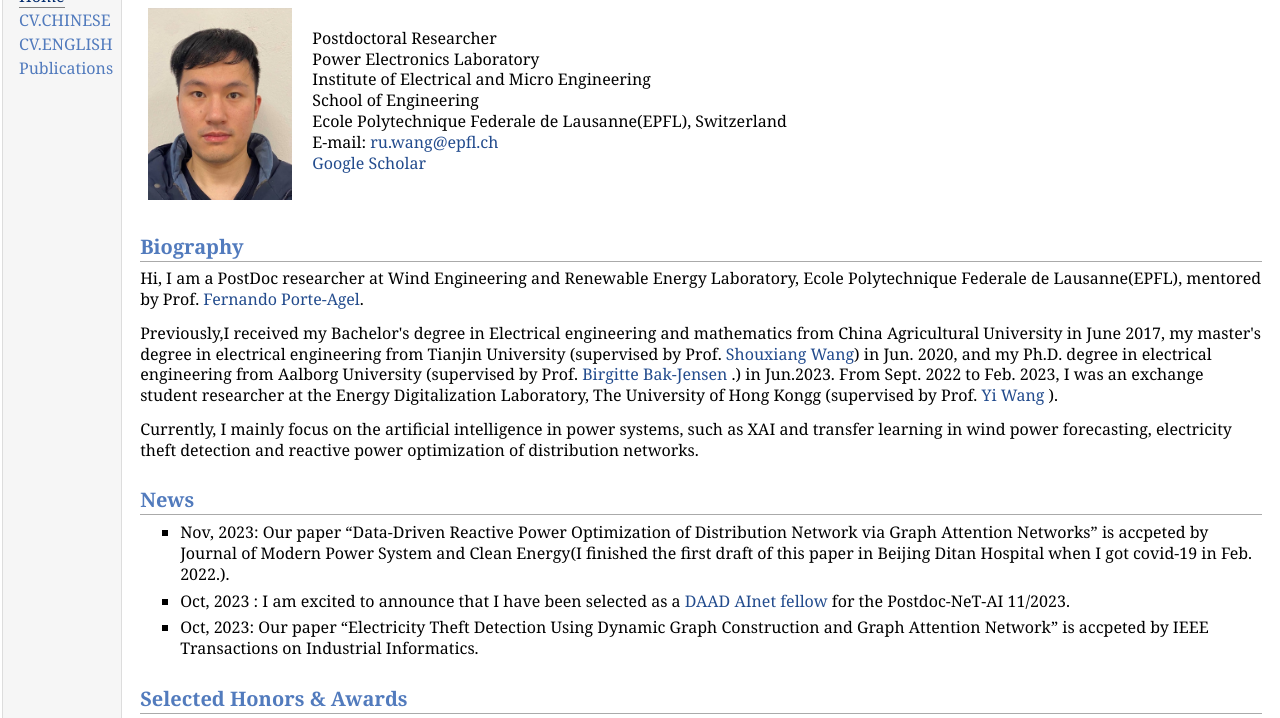
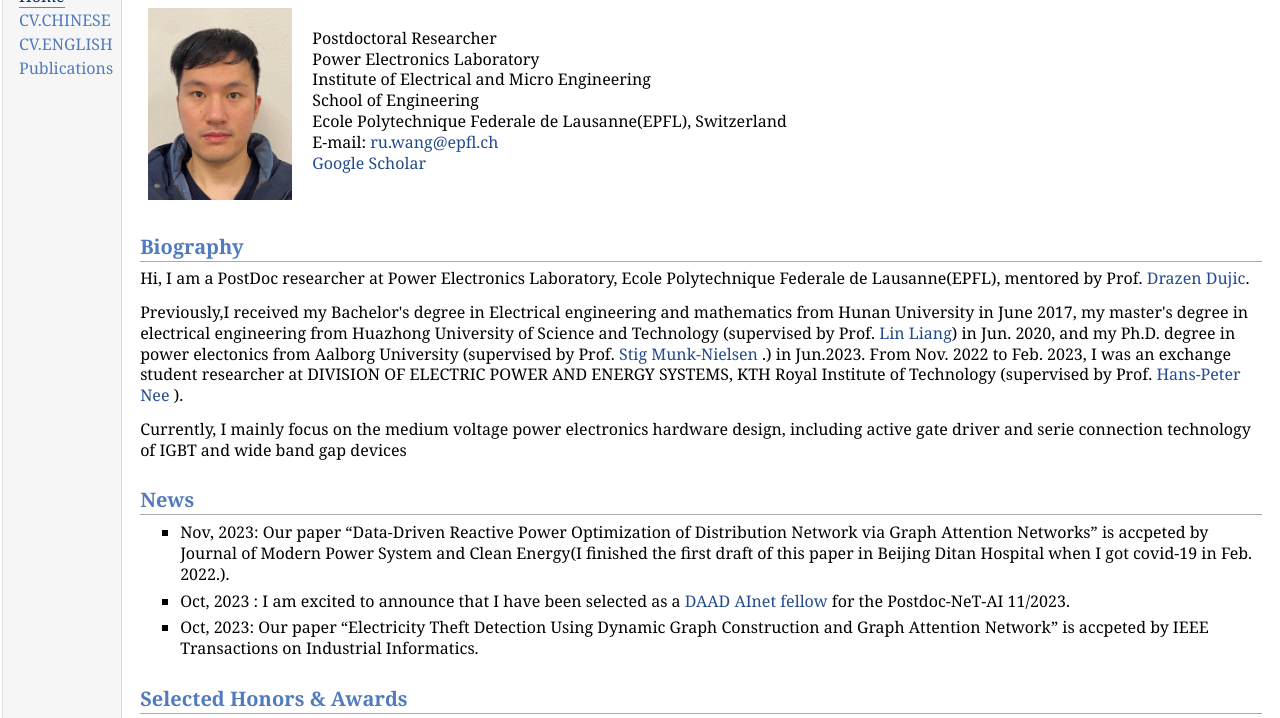
Before and after one commit to RuiwangPE/RuiwagPE.github.io, a plain HTML site: page index.html in a window 1280 px wide. Shown: the part 68-786 px from the top of the page. Drawn offline with Linux system fonts and the light colour scheme.

Commit message:
Update index.html

```diff
--- a/index.html
+++ b/index.html
@@ -28,10 +28,11 @@ E-mail: <a href="mailto:wenlong.liao@epfl.ch">ru.wang@epfl.ch</a>   <br />
 <a href="https://scholar.google.com/citations?user=d-Q2MMsAAAAJ">Google Scholar </a> <br /></p>
 </td></tr></table>
 <h2>Biography</h2>
-<p>Hi, I am a PostDoc researcher at Wind Engineering and Renewable Energy Laboratory, Ecole Polytechnique Federale de Lausanne(EPFL), mentored by Prof.  <a href="https://people.epfl.ch/fernando.porte-agel?lang=en">Fernando Porte-Agel</a>.</p>
-<p> Previously,I received my Bachelor's degree in Electrical engineering and mathematics from China Agricultural University in June 2017, my master's degree in electrical engineering from Tianjin University (supervised by Prof.  <a href="http://seea.tju.edu.cn/info/1012/2171.htm">Shouxiang Wang</a>) in Jun. 2020, and my Ph.D. degree in electrical engineering from Aalborg University (supervised by Prof.  <a href="https://vbn.aau.dk/en/persons/104410">Birgitte Bak-Jensen </a>.) in Jun.2023. From Sept. 2022 to Feb. 2023, I was an exchange student researcher at the Energy Digitalization Laboratory, The University of Hong Kongg (supervised by Prof.  <a href="http://www.eeyiwang.com/">Yi Wang </a>).  </p>
+<p>Hi, I am a PostDoc researcher at Power Electronics Laboratory, Ecole Polytechnique Federale de Lausanne(EPFL), mentored by Prof.  <a href="https://people.epfl.ch/drazen.dujic">Drazen Dujic</a>.</p>
+<p> Previously,I received my Bachelor's degree in Electrical engineering and mathematics from Hunan University in June 2017, my master's degree in electrical engineering from Huazhong University of Science and Technology (supervised by Prof.  <a href="http://faculty.hust.edu.cn/lianglin1/zh_EN/index.htm">Lin Liang</a>) in Jun. 2020, and my Ph.D. degree in power electonics from Aalborg University (supervised by Prof.  <a href="https://vbn.aau.dk/en/persons/105779">Stig Munk-Nielsen </a>.) in Jun.2023. From Nov. 2022 to Feb. 2023, I was an exchange student researcher at DIVISION OF ELECTRIC POWER AND ENERGY SYSTEMS, KTH Royal Institute of Technology
+ (supervised by Prof.  <a href="https://www.kth.se/profile/hansi/">Hans-Peter Nee </a>).  </p>
 
-<p>Currently, I mainly focus on the artificial intelligence in power systems, such as XAI and transfer learning in wind power forecasting, electricity theft detection and reactive power optimization of distribution networks.</p>
+<p>Currently, I mainly focus on the medium voltage power electronics hardware design, including active gate driver and serie connection technology of IGBT and wide band gap devices</p>
 <h2>News</h2>
 <ul>
 <li><p>Nov, 2023: Our paper “Data-Driven Reactive Power Optimization of Distribution Network via Graph Attention Networks” is accpeted by Journal of Modern Power System and Clean Energy(I finished the first draft of this paper in Beijing Ditan Hospital when I got covid-19 in Feb. 2022.).</p>
```
